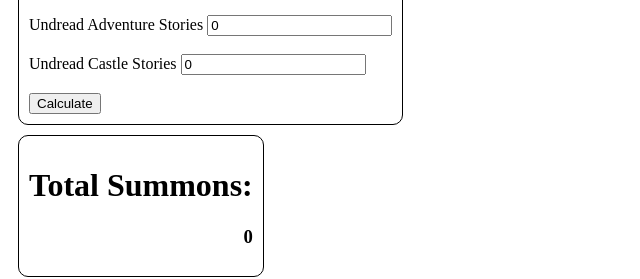
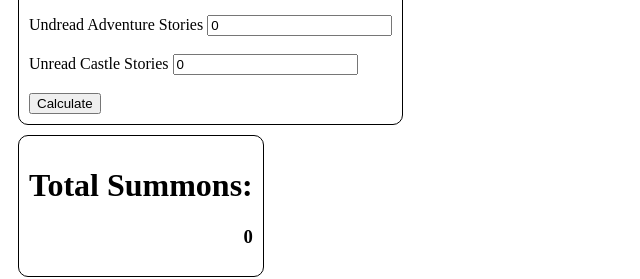
Before and after one commit to Enspiron/SummonsCalculator, a plain HTML site: page index.html in a window 1280 px wide. Shown: the part 203-482 px from the top of the page, 0-640 px from the left. Drawn offline with Linux system fonts and the light colour scheme.

Commit message:
Update index.html

```diff
--- a/index.html
+++ b/index.html
@@ -18,7 +18,7 @@
         <input type="number" value='0' name="Tenfolds" id="Tenfolds"><br/><br/>
         <label>Undread Adventure Stories</label>
         <input type="number" value='0' name="Stories" id="Stories"><br/><br/>
-        <label>Undread Castle Stories</label>
+        <label>Unread Castle Stories</label>
         <input type="number" value='0' name="Castle" id="Castle"><br/><br/>
         <input type="submit" value="Calculate">
     </form>
```
